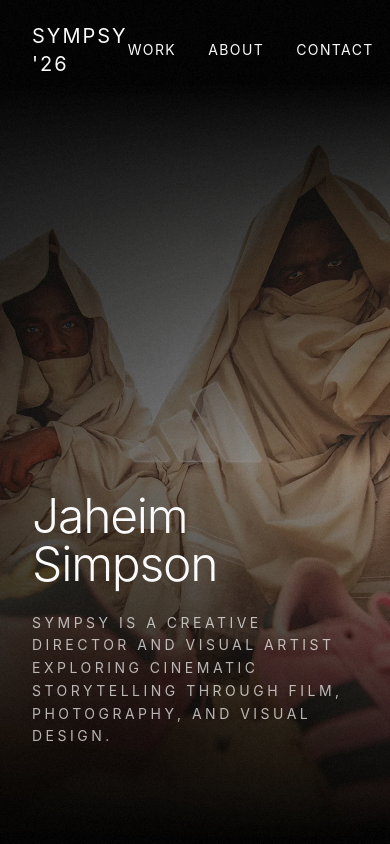
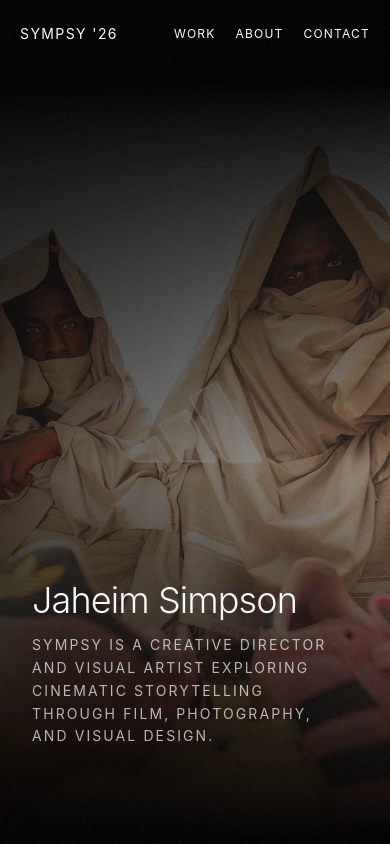
Before and after one commit to sympsy/sympsy-portfolio-v2, a Next.js app: page / in a window 390 px wide. Shown: the top 844 px of the page. Built offline with nearby package versions, Linux system fonts and the light colour scheme; a web font is replaced by a local one.

Commit message:
Sympsy Height Adj

```diff
--- a/components/Hero.tsx
+++ b/components/Hero.tsx
@@ -23,7 +23,6 @@ export default function Hero() {
           }}
         />
       </div>
-
 
       {/* Desktop Hero Image */}
       <div
@@ -119,8 +118,8 @@ export default function Hero() {
               delay: 0.4,
             }}
             className="
-              text-5xl
-              sm:text-6xl
+              text-4xl
+              sm:text-5xl
               md:text-9xl
               font-light
               tracking-tight
@@ -137,14 +136,15 @@ export default function Hero() {
               delay: 1,
             }}
             className="
-              mt-6
+              mt-3.5
+              md:mt-6
               max-w-xs
               sm:max-w-sm
               text-sm
               sm:text-base
               md:text-xl
               uppercase
-              tracking-[0.25em]
+              tracking-[0.15em]
               leading-relaxed
               text-white/70
             "
--- a/components/Navbar.tsx
+++ b/components/Navbar.tsx
@@ -26,8 +26,9 @@ export default function Navbar() {
         left-0
         z-50
         w-full
-        px-8
-        py-12.5
+        px-5 md:px-8
+        py-8.5
+        md:py-12.5
         flex
         justify-between
         items-center
@@ -44,12 +45,12 @@ export default function Navbar() {
     >
       <Link
         href="/"
-  className="text-xl tracking-[0.1em]"
+        className="text-sm sm:text-base md:text-xl tracking-[0.1em]"
       >
         SYMPSY '26
       </Link>
 
-      <div className="flex gap-8 text-sm uppercase tracking-widest">
+      <div className="flex gap-5 md:gap-8 text-xs sm:text-sm uppercase tracking-widest">
         <a
           href="#work"
           className="hover:opacity-60 transition"
@@ -57,12 +58,12 @@ export default function Navbar() {
           Work
         </a>
 
-          <a
+        <Link
           href="/about"
           className="hover:opacity-60 transition"
         >
           About
-</a>
+        </Link>
 
         <a
           href="#contact"
```
Lines whose indentation alone changed are shown as unchanged.
